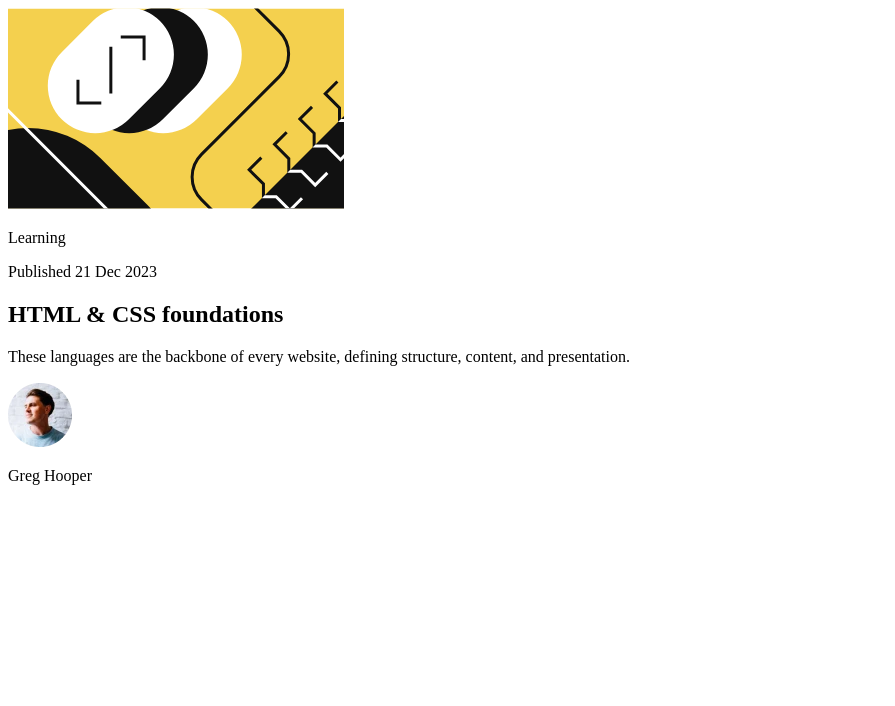
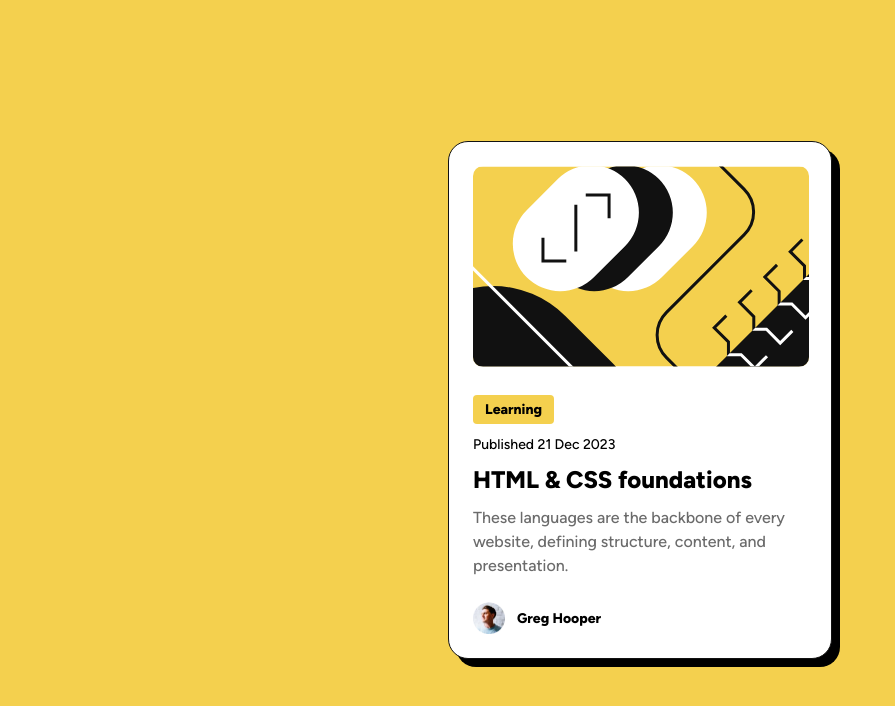
Before and after one commit to piresthomas-max/blog-pre-visualizacao-card, a plain HTML site: page index.html in a window 1280 px wide. Shown: the whole page, without its empty margins (0-895 px from the left). Drawn offline with Linux system fonts and the light colour scheme.

Commit message:
estrutura do projeto card

```diff
--- a/index.html
+++ b/index.html
@@ -8,6 +8,8 @@
   <link rel="icon" type="image/png" sizes="32x32" href="./assets/images/favicon-32x32.png">
 
   <title>Frontend Mentor | Blog preview card</title>
+
+  <link rel="stylesheet" href="style.css">
 </head>
 
 <body>
--- /dev/null
+++ b/style.css
@@ -0,0 +1,103 @@
+/* Configurando família de fontes para o projeto */
+@font-face {
+    font-family: "Figtree";
+    src: url("assets/fonts/static/Figtree-ExtraBold.ttf");
+    font-weight: 800;
+}
+
+@font-face {
+    font-family: "Figtree";
+    src: url("assets/fonts/static/Figtree-Medium.ttf");
+    font-weight: 500;
+}
+
+/* Limpando os estilos padrões do navegador */
+* {
+    margin: 0;
+    padding: 0;
+    box-sizing: border-box;
+}
+
+html, body, main{
+    height: 100%;
+}
+
+/* Aplicando estilos gerais */
+body{
+    background-color: hsl(47, 88%, 63%);
+    font-family: "Figtree", sans-serif;
+}
+
+main{
+    display: flex;
+    align-items: center;
+    justify-content: center;
+    padding: 24px;
+}
+
+article{
+    background-color: hsl(0, 0%, 100%);
+    border-radius: 20px;
+    border-width: 1px;
+    border-color: hsl(0, 0%, 7%);
+    border-style: solid;
+    padding: 24px;
+    width: 384px;
+    box-shadow: 8px 8px;
+}
+
+img{
+    border-radius: 10px;
+}
+
+header + p{
+    padding-top: 6px;
+    padding-bottom: 6px;
+    padding-left: 12px;
+    padding-right: 12px;
+    background-color: hsl(47, 88%, 63%);
+    border-radius: 4px;
+    font-size: 14px;
+    font-weight: 800;
+    width: fit-content;
+    margin-top: 24px;
+    margin-bottom: 12px;
+}
+
+p + p{
+    font-size: 14px;
+    margin-bottom: 12px;
+}
+
+h1{
+margin-bottom: 12px;
+font-weight: 800;
+font-size: 24px;
+}
+
+h1:hover{
+    color: hsl(47, 88%, 63%);
+    cursor: pointer;
+}
+
+h1 + p{
+    color: hsl(0, 0%, 42%);
+    line-height: 1.5;
+    margin-bottom: 24px;
+}
+
+footer{
+    display: flex;
+    align-items: center;
+    gap: 12px;
+}
+
+footer img{
+    width: 32px;
+    height: 32px;
+}
+
+footer p{
+    font-size: 14px;
+    font-weight: 800;
+}
```
